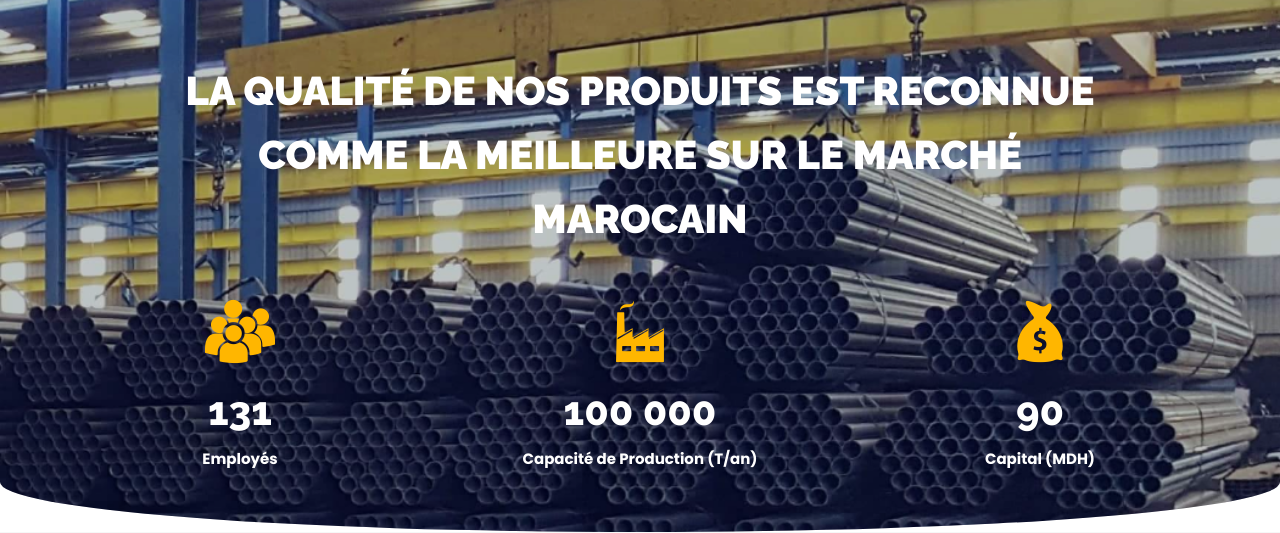
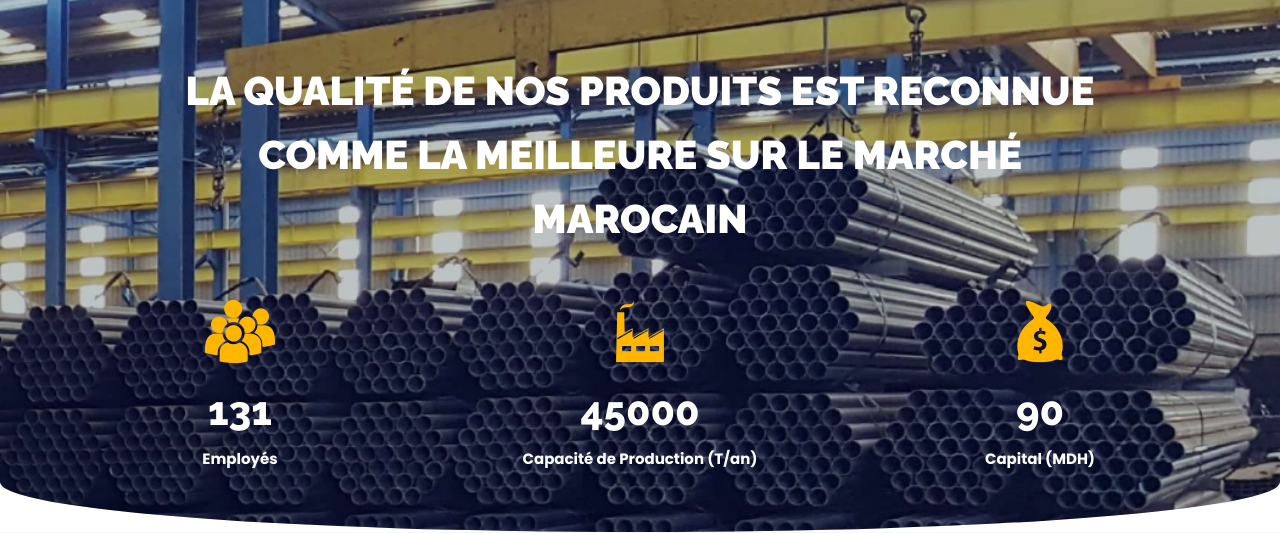
Before and after one commit to tiecoders/comaprom, a PHP site: page / in a window 1280 px wide. Shown: the part 1483-2016 px from the top of the page. Run offline with PHP 8.4, Linux system fonts and the light colour scheme; data that the repository does not hold is empty.

Commit message:
Update index.php

```diff
--- a/index.php
+++ b/index.php
@@ -308,7 +308,7 @@ require_once "send_mail.php";
             <div class="col-lg-4 col-md-8">
                 <div class="item text-center mb-md50">
                     <span class="icon"><i class="icofont-industries-5"></i></span>
-                    <h2 class="count">100 000</h2>
+                    <h2 class="count">45000</h2>
                     <p>Capacité de Production (T/an)</p>
                 </div>
             </div>
```
